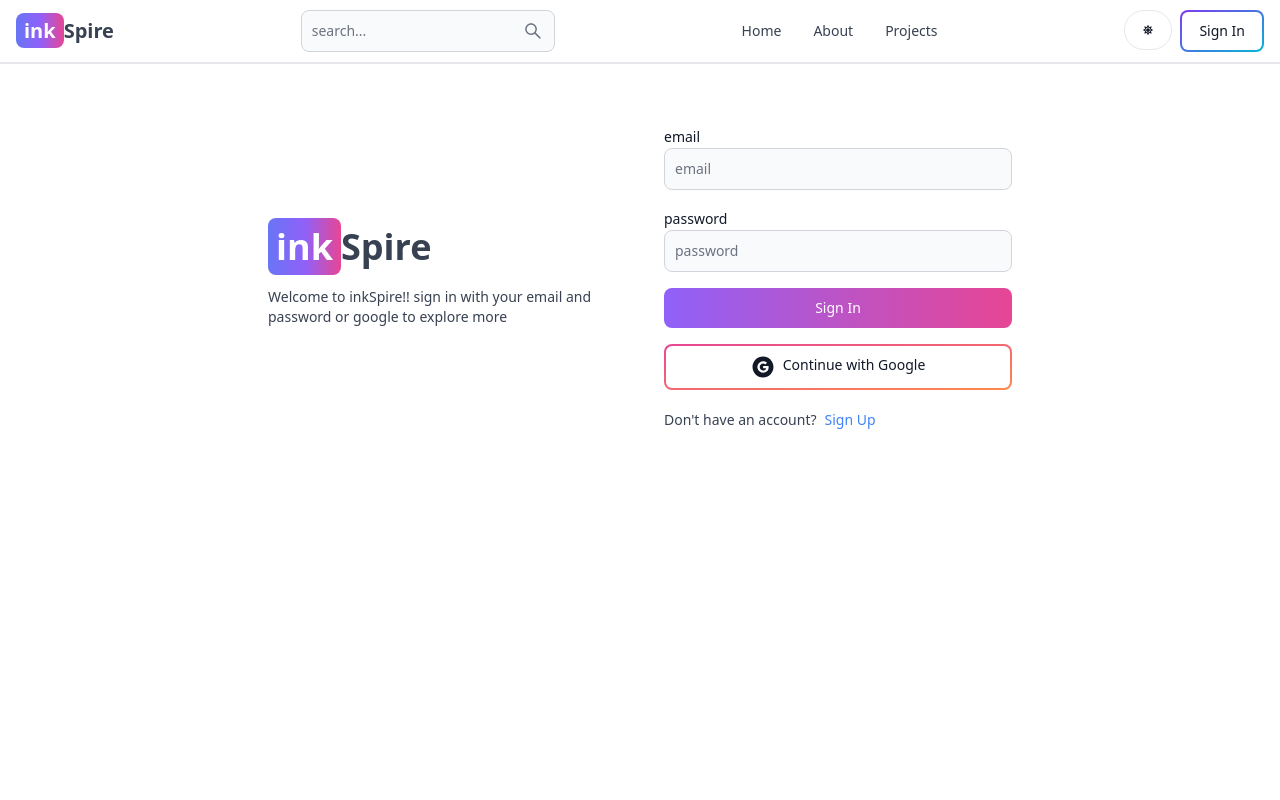
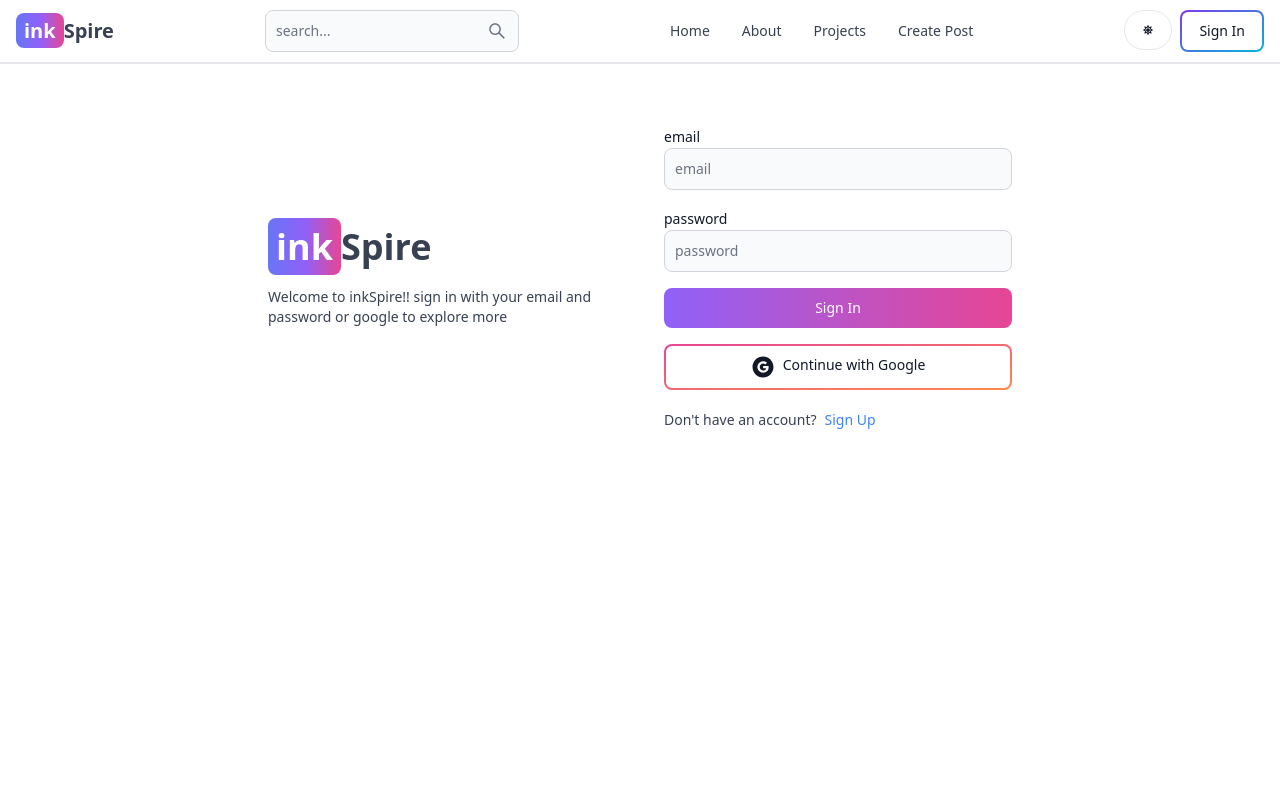
Before and after one commit to manishyadav077/InkSpire, a React (Vite) app in the folder frontend/: page /sign-in in a window 1280 px wide. Shown: the top 800 px of the page. Built offline with nearby package versions, Linux system fonts and the light colour scheme; no server answers.

Commit message:
added create post button on the header

```diff
--- a/frontend/src/components/Header.jsx
+++ b/frontend/src/components/Header.jsx
@@ -130,6 +130,10 @@ const Header = () => {
         <Navbar.Link active={path === "/project"} as={"div"}>
           <Link to="/project">Projects</Link>
         </Navbar.Link>
+
+        <Navbar.Link active={path === "/create-post"} as={"div"}>
+          <Link to="/create-post">Create Post</Link>
+        </Navbar.Link>
       </Navbar.Collapse>
     </Navbar>
   );
```
